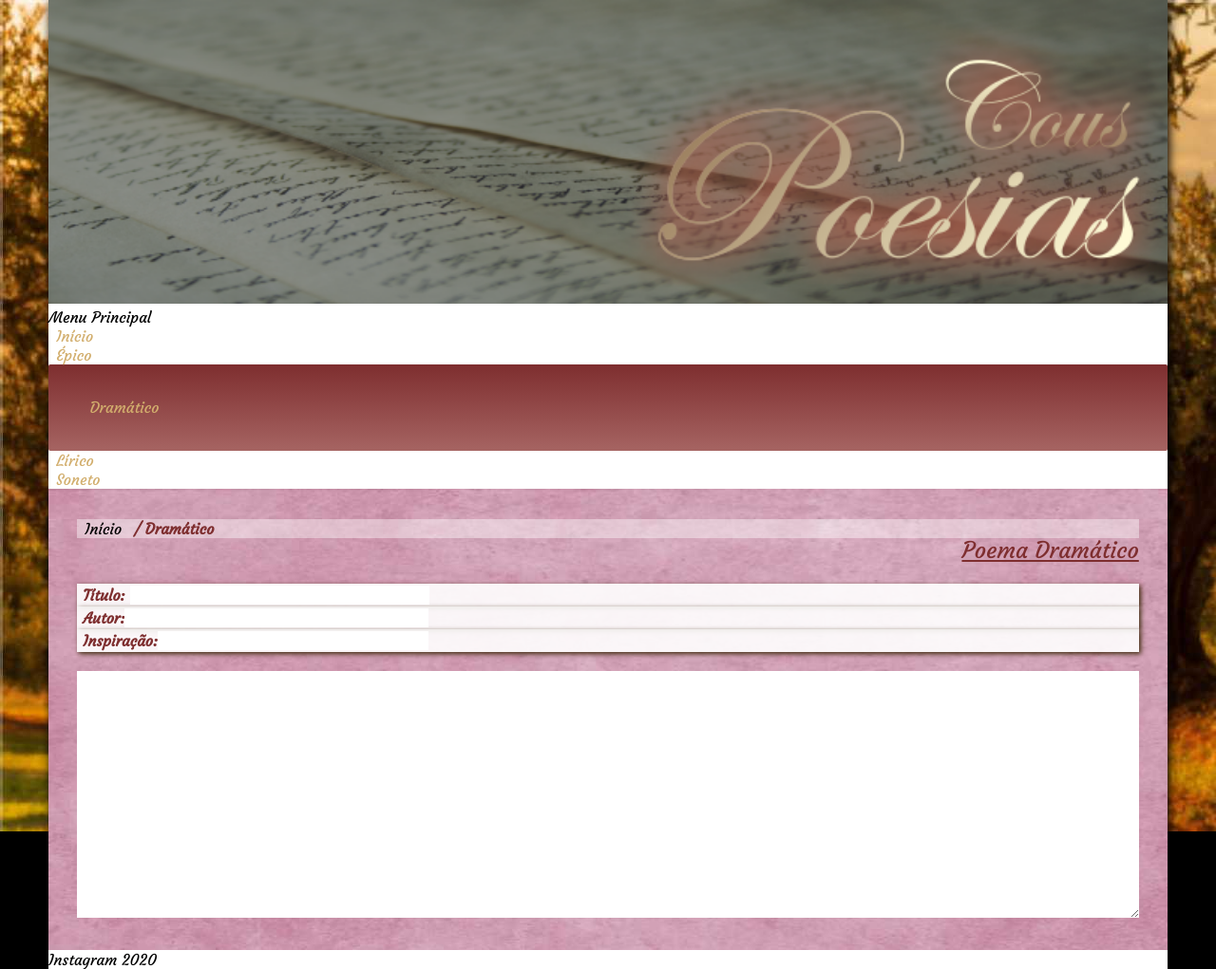
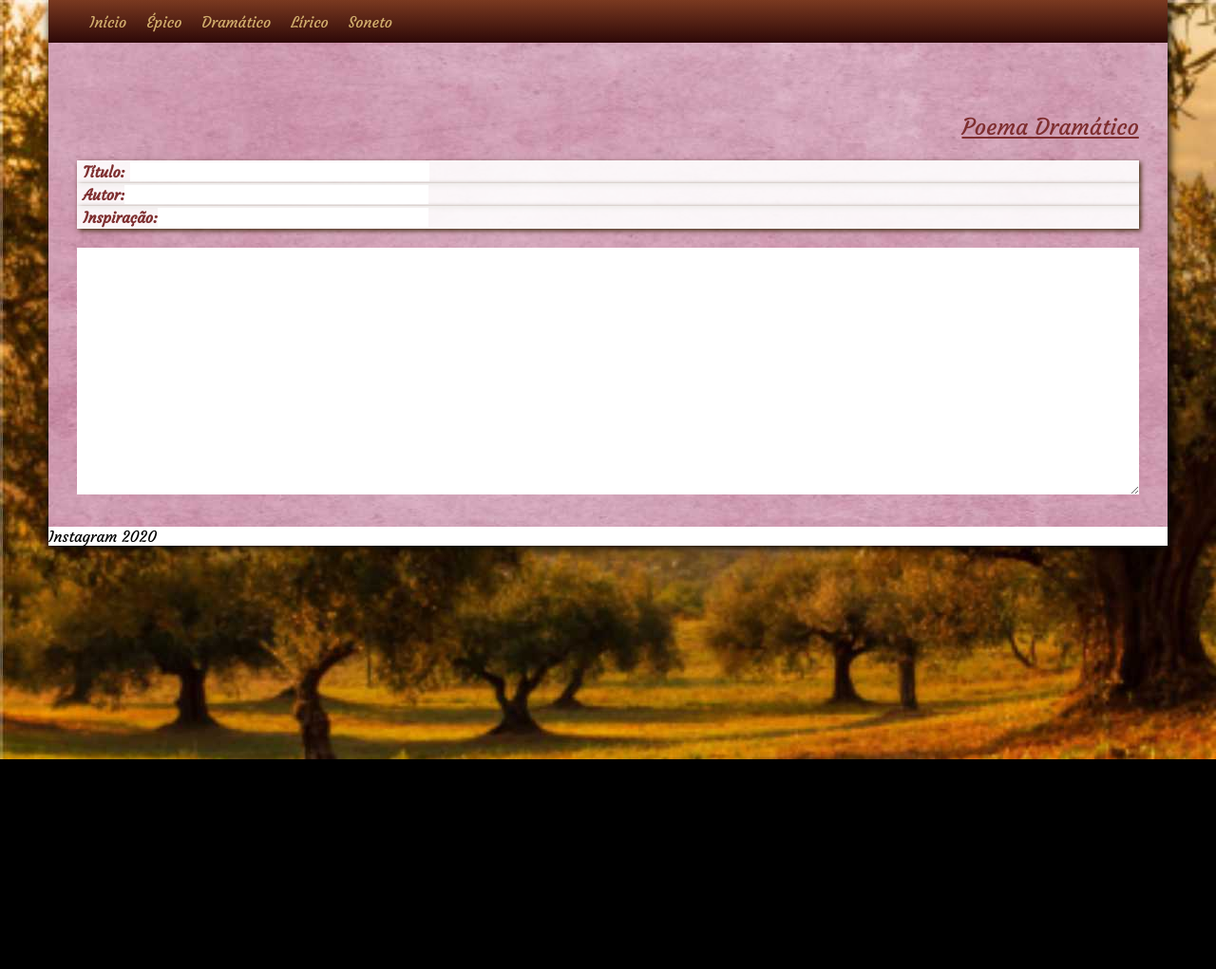
Before and after one commit to RafaAraujoFocart/Blog-de-Poesias, a plain HTML site: page menu/drama.html in a window 1280 px wide. Shown: the whole page at 95% size. After the commit the page ends 800 px from the top, so only its background shows below. Drawn offline with Linux system fonts and the light colour scheme.

Commit message:
Menu navegação completa
Foi refeita completamente a navegação do site.
em todas as categorias também

```diff
--- a/menu/drama.html
+++ b/menu/drama.html
@@ -16,17 +16,15 @@
     <body>
         <div id="interface">
             <header id="cabecalho">
-                <img id="img_header" src="../img/img_header.png" width="100%" /> <!--OK
-            --> <nav class="menu">
-                        <h1>Menu Principal</h1>
-                        <ul class="ulmenu">
-                            <li class="limenu limenu1"> <a href="../index.html">Início</a></li>
-                         <li class="limenu limenu2"> <a href="epico.html">Épico</a></li>
-                         <li class="limenu limenu3"> <a href="drama.html">Dramático</a></li>
-                         <li class="limenu limenu4"> <a href="lirico.html">Lírico</a></li>
-                         <li class="limenu limenu5"> <a href="soneto.html">Soneto</a></li>
-                         </ul>
-                    </nav>
+
+                <nav class="navegacao">
+                     <div id="menu">
+                     <a href="../index.html">Início</a>
+                     <a href="epico.html">Épico</a>
+                     <a href="#">Dramático</a>
+                     <a href="lirico.html">Lírico</a>
+                     <a href="soneto.html">Soneto</a>
+                </nav>
             </header>
 
             <style>
@@ -34,7 +32,7 @@
             </style>
 
             <section class="sessaodrama">
-<h4 class="migalhas_d"><a class="linkd" href="../index.html">Início</a> / Dramático </h4>
+
                 <!--Aqui devem conter links para receber documentos qe contenham os poemas com uma pre-configração-->
 <h3>Poema Dramático</h3><!--*Sofre alteração para cada categoria*-->
 <br>
--- a/style.css
+++ b/style.css
@@ -45,6 +45,8 @@ body{
     background-color: #000;
 }
 
+
+
 div#interface {
     background-color: #fff;
     padding: 0px;
@@ -64,6 +66,7 @@ h3 {
     font-size: 150%;
     text-align: right;
     text-decoration: underline;
+    margin-top:8%;
 }
 
 /*==========MENU==========*/
@@ -89,15 +92,6 @@ background: linear-gradient(to top, rgb(46, 9, 8), #7a3920);
 .linkd {
    color:#000;
 }
- /*Link das migalhas*/
-
-/*Definir mesma altura e largura para os elementos*/
-
-.migalhas {display:none;}
-.migalhas_e {position: relative; font-size:100%; top: 2px; font-weight: 900; background: rgba(255, 255, 255, 0.4); }
-.migalhas_l {position: relative; font-size:100%; top: 2px; font-weight: 900; background: rgba(255, 255, 255, 0.4); }
-.migalhas_d {position: relative; font-size:100%; top: 2px; font-weight: 900; background: rgba(255, 255, 255, 0.4); }
-.migalhas_s {position: relative; font-size:100%; top: 2px; font-weight: 900; background: rgba(255, 255, 255, 0.4); }
 
 /*========FIM_MENU========*/
 
```
Also changed, not shown: menu/epico.html (+9 -11 lines), menu/lirico.html (+10 -12 lines), menu/soneto.html (+10 -12 lines).
